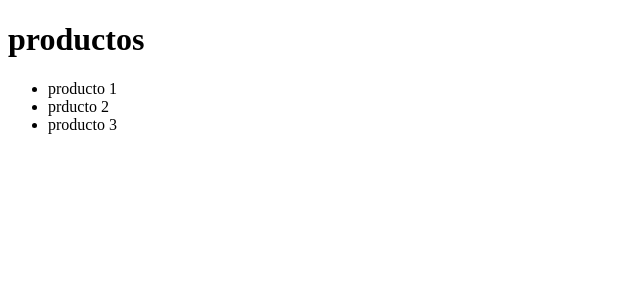
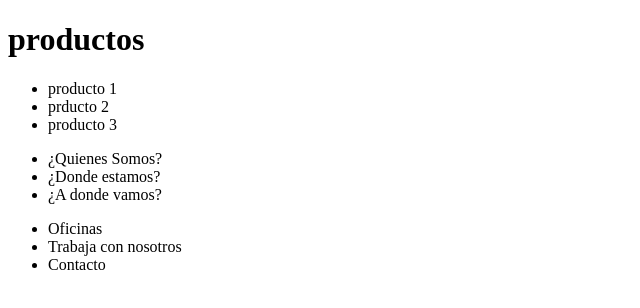
Before and after one commit to diegocastilloupgrade/git_practica, a plain HTML site: page index.html in a window 1280 px wide. Shown: the whole page, without its empty margins (0-640 px from the left). Drawn offline with Linux system fonts and the light colour scheme.

Commit message:
Creamos un footer

```diff
--- a/index.html
+++ b/index.html
@@ -13,5 +13,18 @@
     <li>prducto 2</li>
     <li>producto 3</li>
   </ul>
-  <body></body>
+  <body>
+    <footer>
+      <ul>
+        <li>¿Quienes Somos?</li>
+        <li>¿Donde estamos?</li>
+        <li>¿A donde vamos?</li>
+      </ul>
+      <ul>
+        <li>Oficinas</li>
+        <li>Trabaja con nosotros</li>
+        <li>Contacto</li>
+      </ul>
+    </footer>
+  </body>
 </html>
```
